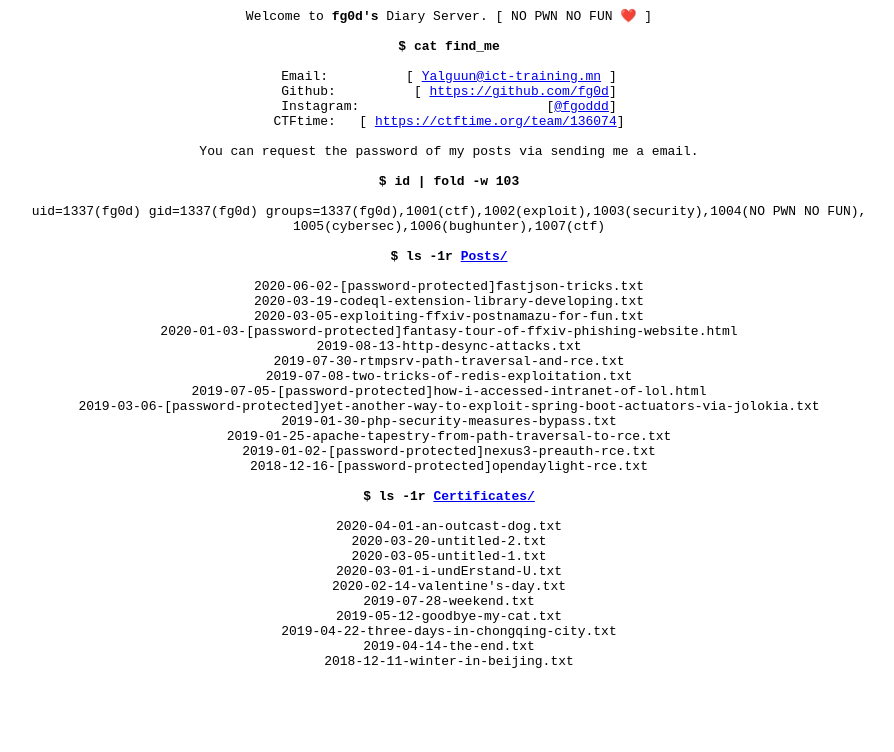
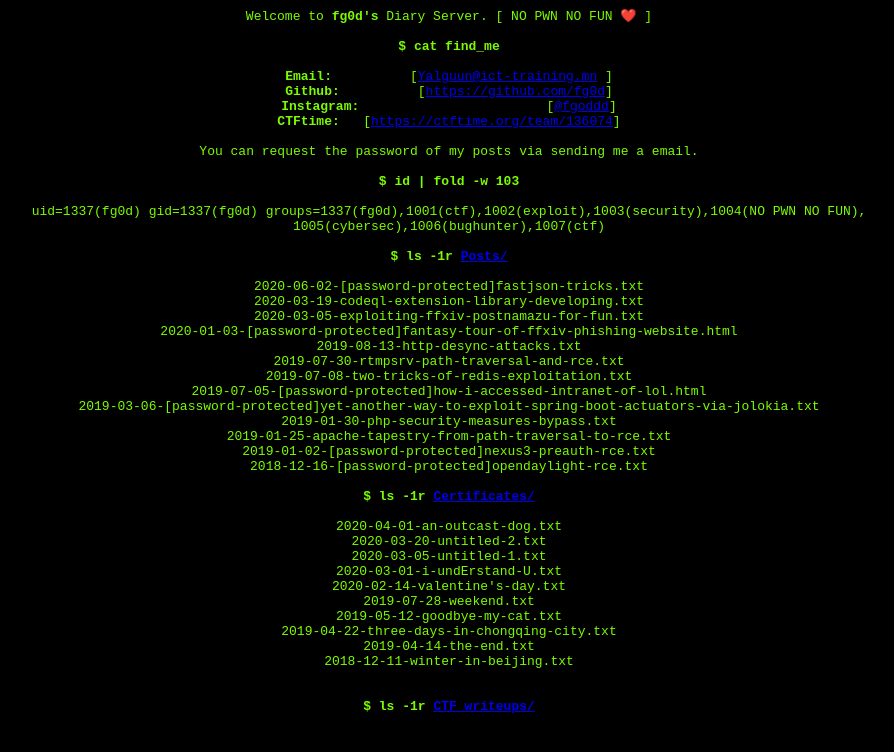
Before and after one commit to Munkhorgl/fg0d.github.io, a plain HTML site: page index.html in a window 1280 px wide. Shown: the whole page, without its empty margins (191-1085 px from the left). Drawn offline with Linux system fonts and the light colour scheme.

Commit message:
Update index.html

```diff
--- a/index.html
+++ b/index.html
@@ -1,10 +1,11 @@
-<html>
-    <head>
-        <title>fg0d's Blog</title>
+<html><head><title>fg0d's Blog</title>
 
 <style>
-            a:visited {
-                color: blue;
+
+a:visited{color:blue;}
+body{
+	background:black;
+	color:#7CFC00;
 }
 </style>
 </head>
@@ -15,10 +16,10 @@
 
 <b>$ cat find_me</b>
 
-Email:  	[ <a href="mailto:ricterzheng@gmail.com">Yalguun@ict-training.mn</a> ]
-Github:  	 [ <a href="https://github.com/RicterZ" target=_blank>https://github.com/fg0d</a>]
-Instagram:  			  [<a href="https://www.instagram.com/ricterz/" target=_blank>@fgoddd</a>]
-CTFtime:   [ <a href="https://ctftime.org/team/136074" target=_blank>https://ctftime.org/team/136074</a>]
+<b>Email:</b>  	[<a href="mailto:Yalguun@ict-training.mn">Yalguun@ict-training.mn</a> ]
+<b>Github:</b>  	 [<a href="https://github.com/fg0d" target=_blank>https://github.com/fg0d</a>]
+<b>Instagram:</b>  			  [<a href="https://www.instagram.com/fgoddd/" target=_blank>@fgoddd</a>]
+<b>CTFtime:</b>   [<a href="https://ctftime.org/team/136074" target=_blank>https://ctftime.org/team/136074</a>]
 
 You can request the password of my posts via sending me a email.
 
@@ -56,6 +57,9 @@ uid=1337(fg0d) gid=1337(fg0d) groups=1337(fg0d),1001(ctf),1002(exploit),1003(sec
 2019-04-14-the-end.txt
 2018-12-11-winter-in-beijing.txt
 
+
+<b>$ ls -1r <a href='/ctf'>CTF writeups/</a></b>
+
 </code>
 </pre>
 </center>
```
Lines whose indentation alone changed are shown as unchanged.
